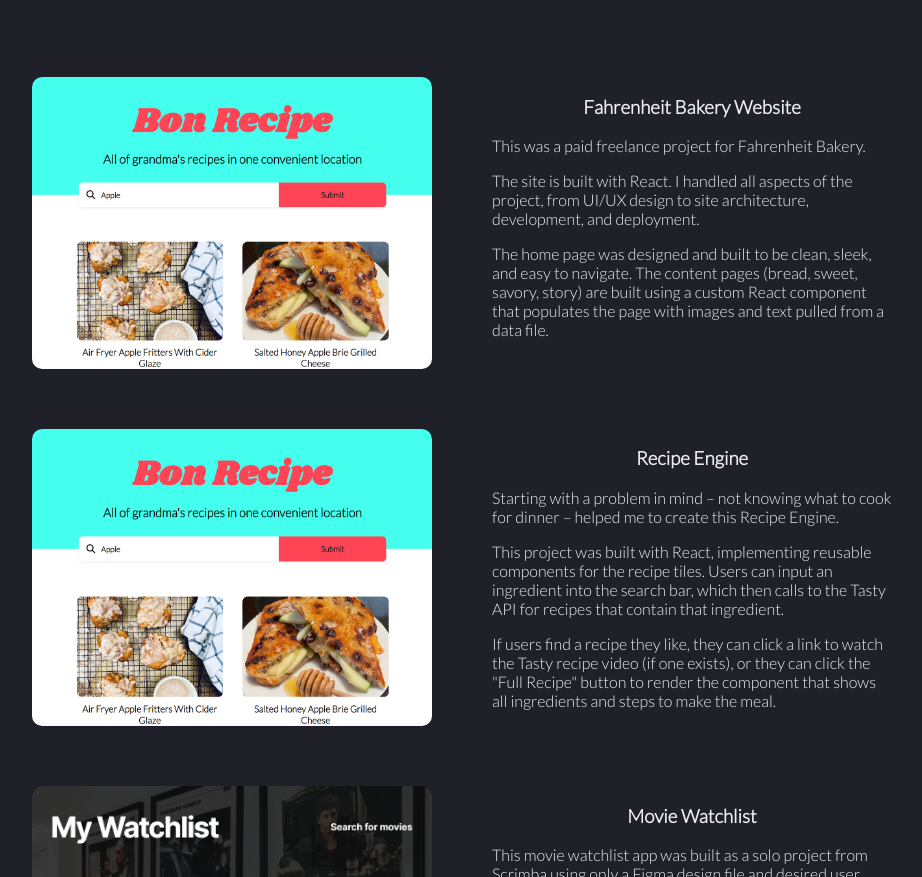
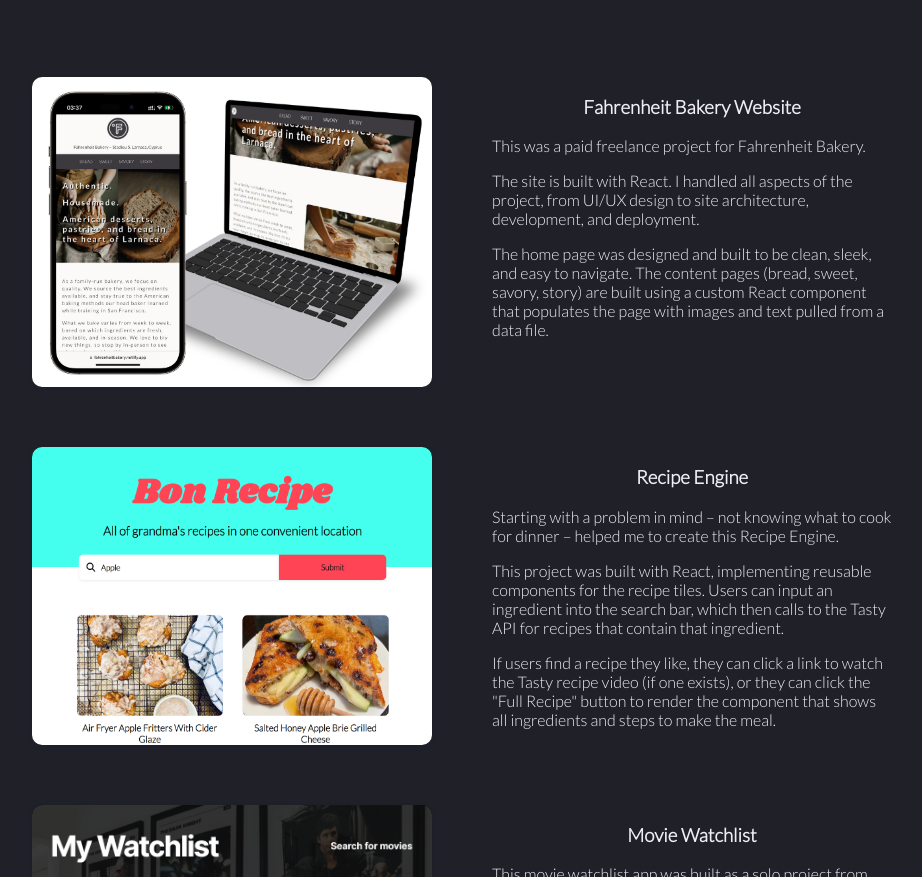
Before and after one commit to justinshane13/Portfolio, a plain HTML site: page index.html in a window 1280 px wide. Shown: the part 1116-1993 px from the top of the page, without its empty margins (178-1100 px from the left). Drawn offline with Linux system fonts and the light colour scheme.

Commit message:
fix sizing issue for Fahrenheit project image

```diff
--- a/index.html
+++ b/index.html
@@ -63,7 +63,7 @@
         </div>
         <div id="projects-container" class="projects-container">
             <div class="img-container" id="img-container5">
-                <img src="./images/Recipe-Generator-Image.png" class="project-img" id="project-img5"/>
+                <img src="./images/Combo-Mockup.png" class="project-img" id="project-img5"/>
                 <a class="img-button-a" id="img-button-m" href="https://fahrenheitbakery.netlify.app/" target="_blank">Live Site</a>
                 <a class="img-button-b" id="img-button-n" href="https://github.com/justinshane13/fahrenheit_website" target="_blank">GitHub</a>
                 <div class="made-with" id="made-with5">
```
Also changed, not shown: images/Combo-Mockup.png (added), 2 other files.
